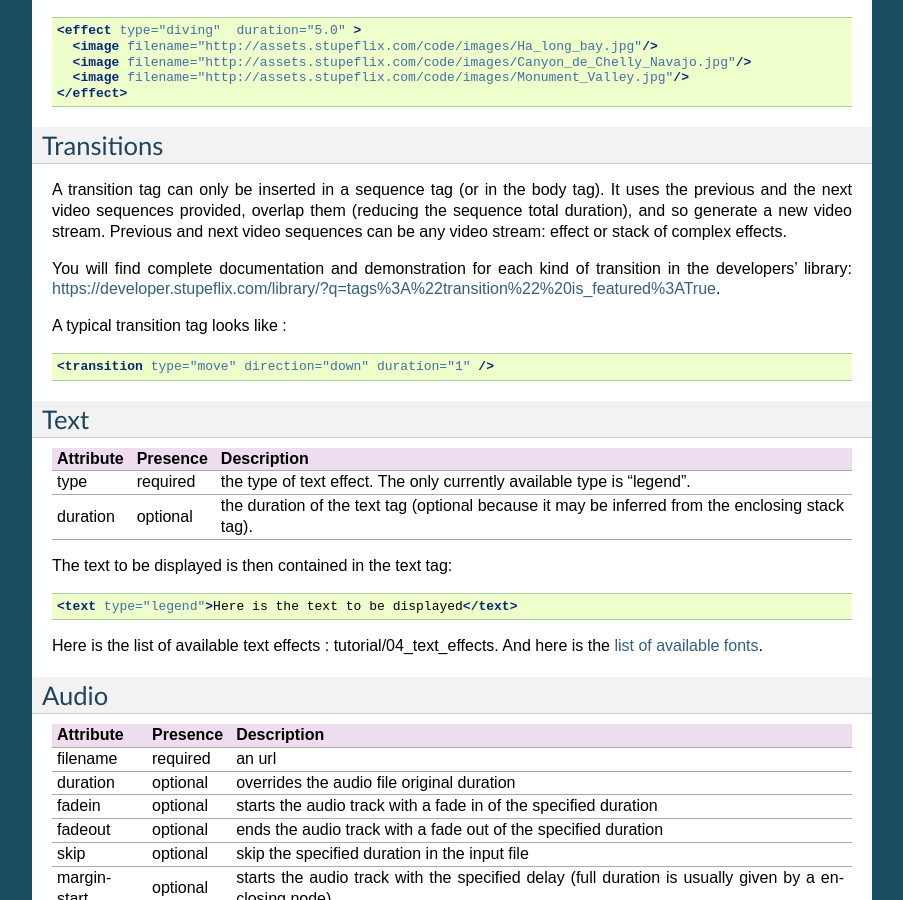
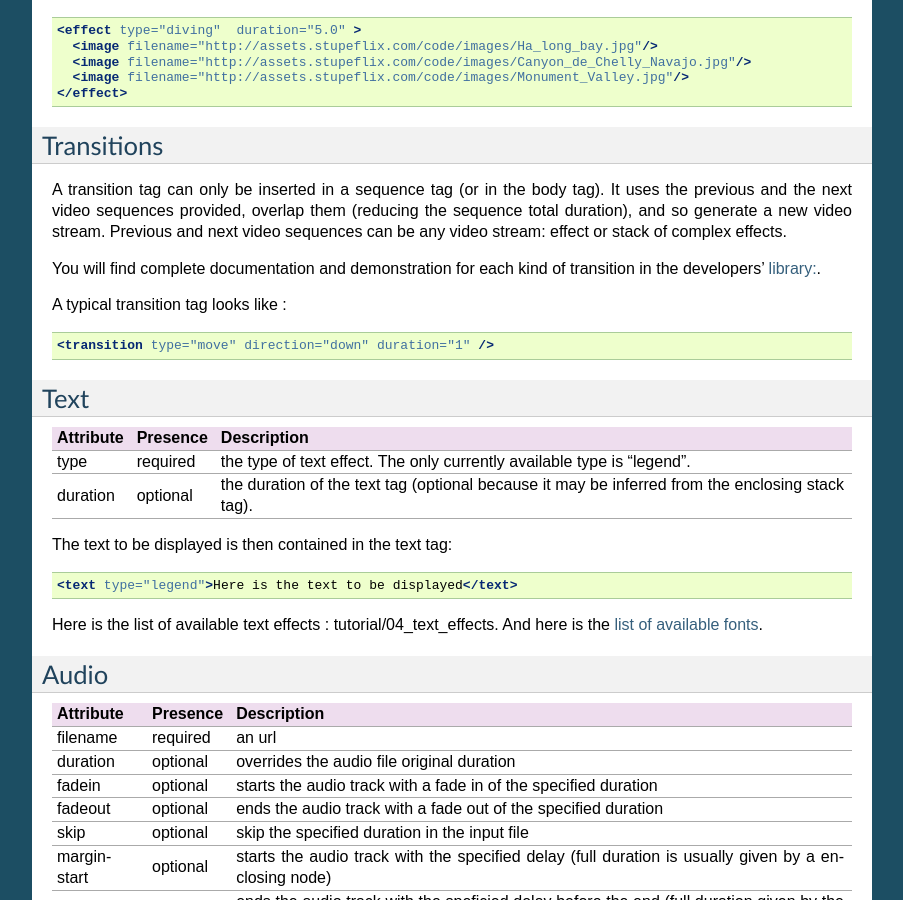
Before and after one commit to Stupeflix/stupeflix-sxml-doc, a Sphinx documentation site: the page built from docs/language.rst, in a window 1280 px wide and 900 px high, scrolled down 1208 px. Shown: the whole window, without its empty margins (198-1101 px from the left). Built offline with Sphinx 7.4.7, drawn with Linux system fonts in a browser that asks for light colours.

Commit message:
Update language.rst

```diff
--- a/docs/language.rst
+++ b/docs/language.rst
@@ -71,7 +71,7 @@ Transitions
 
 A transition tag can only be inserted in a sequence tag (or in the body tag). It uses the previous and the next video sequences provided, overlap them (reducing the sequence total duration), and so generate a new video stream. Previous and next video sequences can be any video stream: effect or stack of complex effects.
 
-You will find complete documentation and demonstration for each kind of transition in the developers' library: https://developer.stupeflix.com/library/?q=tags%3A%22transition%22%20is_featured%3ATrue.
+You will find complete documentation and demonstration for each kind of transition in the developers' `library: <https://developer.stupeflix.com/library/?q=tags%3A%22transition%22%20is_featured%3ATrue>`_.
 
 A typical transition tag looks like :
 
```
